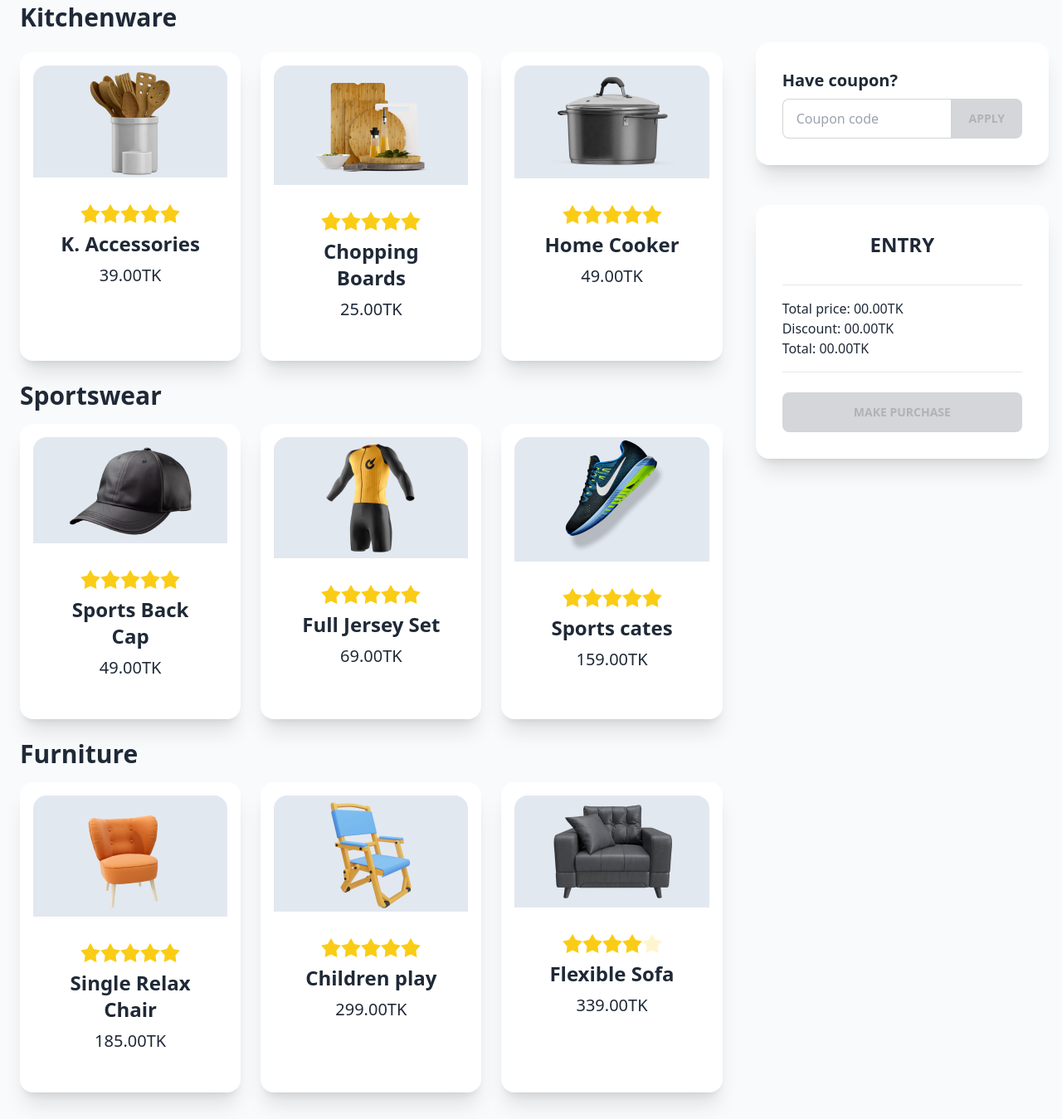
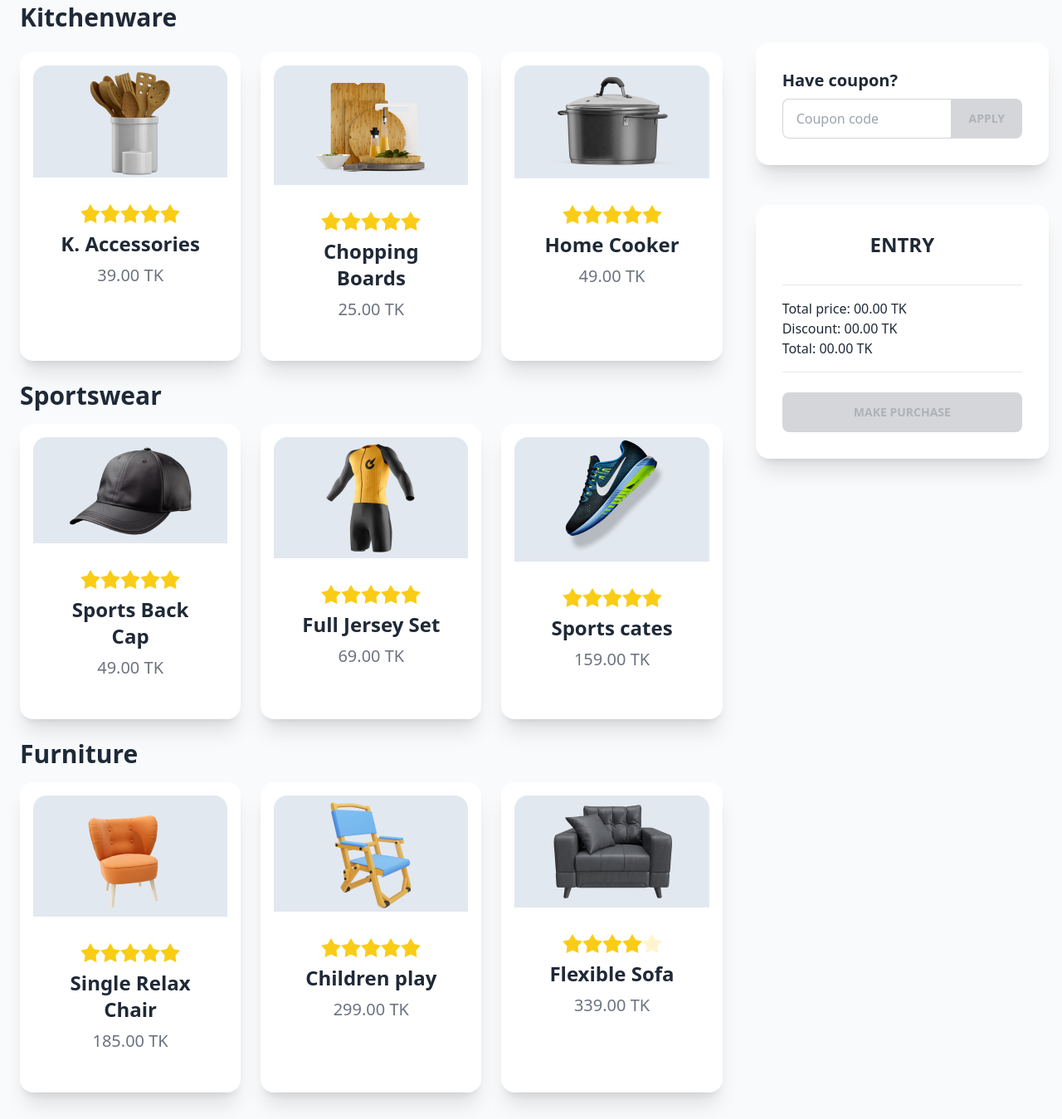
Before and after one commit to Jahirul83/Summer-Sale, a plain HTML site: page index.html in a window 1280 px wide. Shown: the part 668-2017 px from the top of the page at 83% size. Drawn offline with nearby package versions, Linux system fonts and the light colour scheme.

Commit message:
small EDIT added

```diff
--- a/index.html
+++ b/index.html
@@ -56,7 +56,7 @@
                                     <input type="radio" name="rating-2" class="mask mask-star-2 bg-yellow-400" />
                                 </div>
                                 <h1 id="product-title1" class="text-2xl font-bold">K. Accessories</h1>
-                                <h2 class="text-xl"><span id="first-card">39.00</span>TK</h2>
+                                <h2 class="text-xl text-gray-500"><span id="first-card">39.00</span> TK</h2>
                             </div>
                         </div>
 
@@ -75,7 +75,7 @@
                                     <input type="radio" name="rating-2" class="mask mask-star-2 bg-yellow-400" />
                                 </div>
                                 <h1 id="product-title2" class="text-2xl font-bold">Chopping Boards</h1>
-                                <h2 class="text-xl"><span id="second-card">25.00</span>TK</h2>
+                                <h2 class="text-xl text-gray-500"><span id="second-card">25.00</span> TK</h2>
 
                             </div>
                         </div>
@@ -95,7 +95,7 @@
                                     <input type="radio" name="rating-2" class="mask mask-star-2 bg-yellow-400" />
                                 </div>
                                 <h1 id="product-title3" class="text-2xl font-bold">Home Cooker</h1>
-                                <h2 class="text-xl"><span id="third-card">49.00</span>TK</h2>
+                                <h2 class="text-xl text-gray-500"><span id="third-card">49.00</span> TK</h2>
 
                             </div>
                         </div>
@@ -125,7 +125,7 @@
                                     <input type="radio" name="rating-2" class="mask mask-star-2 bg-yellow-400" />
                                 </div>
                                 <h1 id="product-title4" class="text-2xl font-bold">Sports Back Cap</h1>
-                                <h2 class="text-xl"><span id="4th-card">49.00</span>TK</h2>
+                                <h2 class="text-xl text-gray-500"><span id="4th-card">49.00</span> TK</h2>
 
                             </div>
                         </div>
@@ -144,7 +144,7 @@
                                     <input type="radio" name="rating-2" class="mask mask-star-2 bg-yellow-400" />
                                 </div>
                                 <h1 id="product-title5" class="text-2xl font-bold">Full Jersey Set</h1>
-                                <h2 class="text-xl"><span id="5th-card">69.00</span>TK</h2>
+                                <h2 class="text-xl text-gray-500"><span id="5th-card">69.00</span> TK</h2>
 
                             </div>
                         </div>
@@ -163,7 +163,7 @@
                                     <input type="radio" name="rating-2" class="mask mask-star-2 bg-yellow-400" />
                                 </div>
                                 <h1 id="product-title6" class="text-2xl font-bold">Sports cates</h1>
-                                <h2 class="text-xl"><span id="6th-card">159.00</span>TK</h2>
+                                <h2 class="text-xl text-gray-500"><span id="6th-card">159.00</span> TK</h2>
 
                             </div>
                         </div>
@@ -190,7 +190,7 @@
                                     <input type="radio" name="rating-2" class="mask mask-star-2 bg-yellow-400" />
                                 </div>
                                 <h1 id="product-title7" class="text-2xl font-bold">Single Relax Chair</h1>
-                                <h2 class="text-xl"><span id="7th-card">185.00</span>TK</h2>
+                                <h2 class="text-xl text-gray-500"><span id="7th-card">185.00</span> TK</h2>
 
                             </div>
                         </div>
@@ -209,7 +209,7 @@
                                     <input type="radio" name="rating-2" class="mask mask-star-2 bg-yellow-400" />
                                 </div>
                                 <h1 id="product-title8" class="text-2xl font-bold">Children play</h1>
-                                <h2 class="text-xl"><span id="8th-card">299.00</span>TK</h2>
+                                <h2 class="text-xl text-gray-500"><span id="8th-card">299.00</span> TK</h2>
 
                             </div>
                         </div>
@@ -228,7 +228,7 @@
                                     <input type="radio" name="rating-2" class="mask mask-star-2 bg-yellow-400" />
                                 </div>
                                 <h1 id="product-title9" class="text-2xl font-bold">Flexible Sofa</h1>
-                                <h2 class="text-xl"><span id="9th-card">339.00</span>TK</h2>
+                                <h2 class="text-xl text-gray-500"><span id="9th-card">339.00</span> TK</h2>
 
                             </div>
                         </div>
@@ -264,9 +264,9 @@
                         </div>
                         <hr>
                         <div class="my-2">
-                            <p>Total price: <span id="total-price">00.00</span>TK</p>
-                            <p>Discount: <span id="total-discount">00.00</span>TK</p>
-                            <p>Total: <span id="total-payment">00.00</span>TK</p>
+                            <p>Total price: <span id="total-price">00.00</span> TK</p>
+                            <p>Discount: <span id="total-discount">00.00</span> TK</p>
+                            <p>Total: <span id="total-payment">00.00</span> TK</p>
                         </div>
                         <hr>
                         <!-- <button class="text-white mt-4 px-5 bg-[#E527B2] py-3 px-4 rounded-lg font-semibold">Make
```
